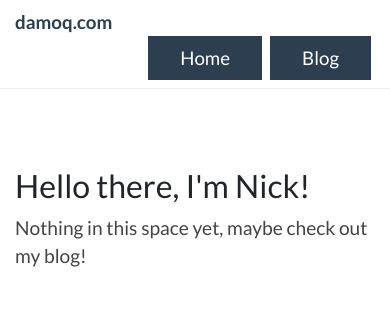
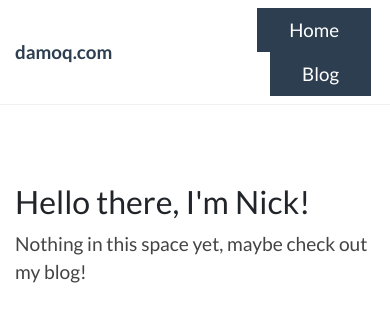
Before and after one commit to nick-mok/damoq.com, a Next.js app: page / in a window 390 px wide. Shown: the top 322 px of the page. Built offline with nearby package versions, Linux system fonts and the light colour scheme.

Commit message:
Made header more mobile responsive, still requires more work

```diff
--- a/components/Header.js
+++ b/components/Header.js
@@ -3,10 +3,10 @@ import Link from 'next/link';
 export const Header = (props) => (
     <div id="header" className="container">
         <div className="row py-2">
-            <div className="col-lg-4 align-self-center">
+            <div className="col-4 align-self-center">
                 <div className=" font-weight-bold text-primary lead">damoq.com</div>
             </div>
-            <div className="col-lg-8 align-self-center">
+            <div className="col-8 align-self-center">
                 <ul className="navbar justify-content-end p-0 m-0">
                     <li className="nav-link mx-1 p-0">
                         <Link href="/">
```
